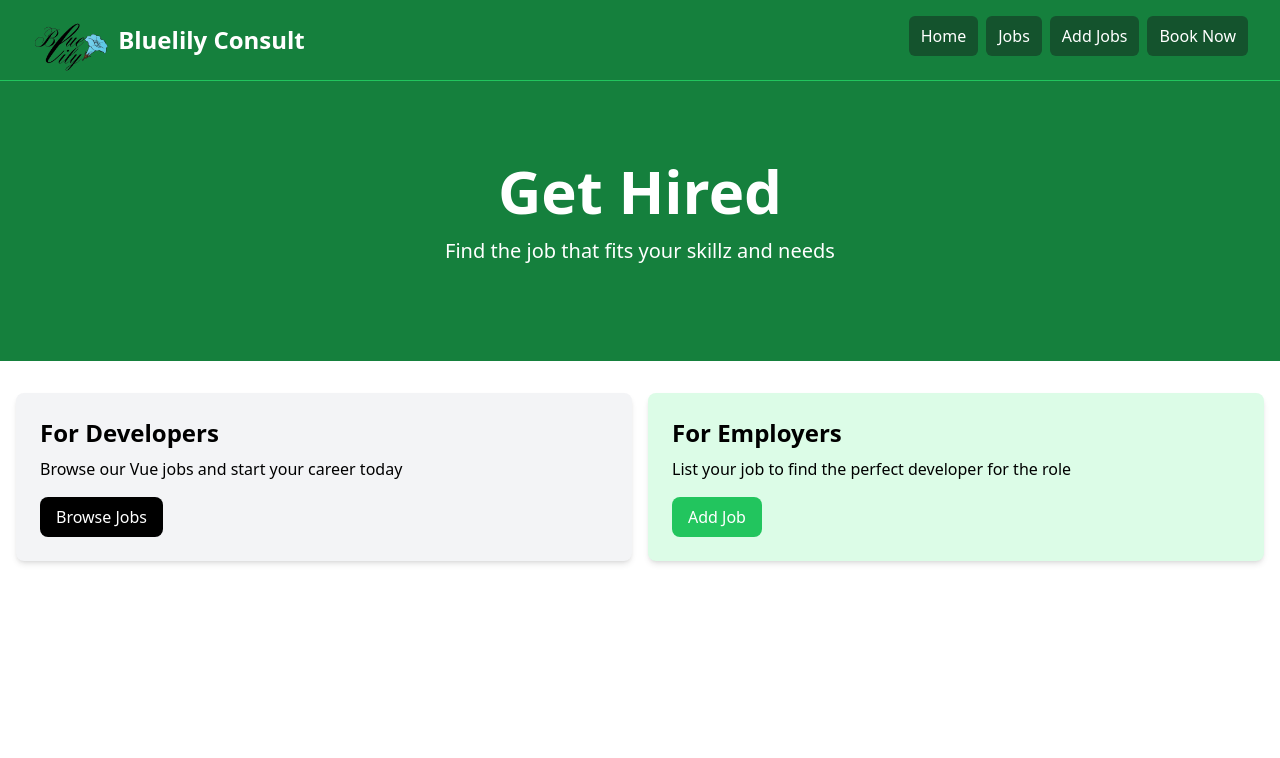
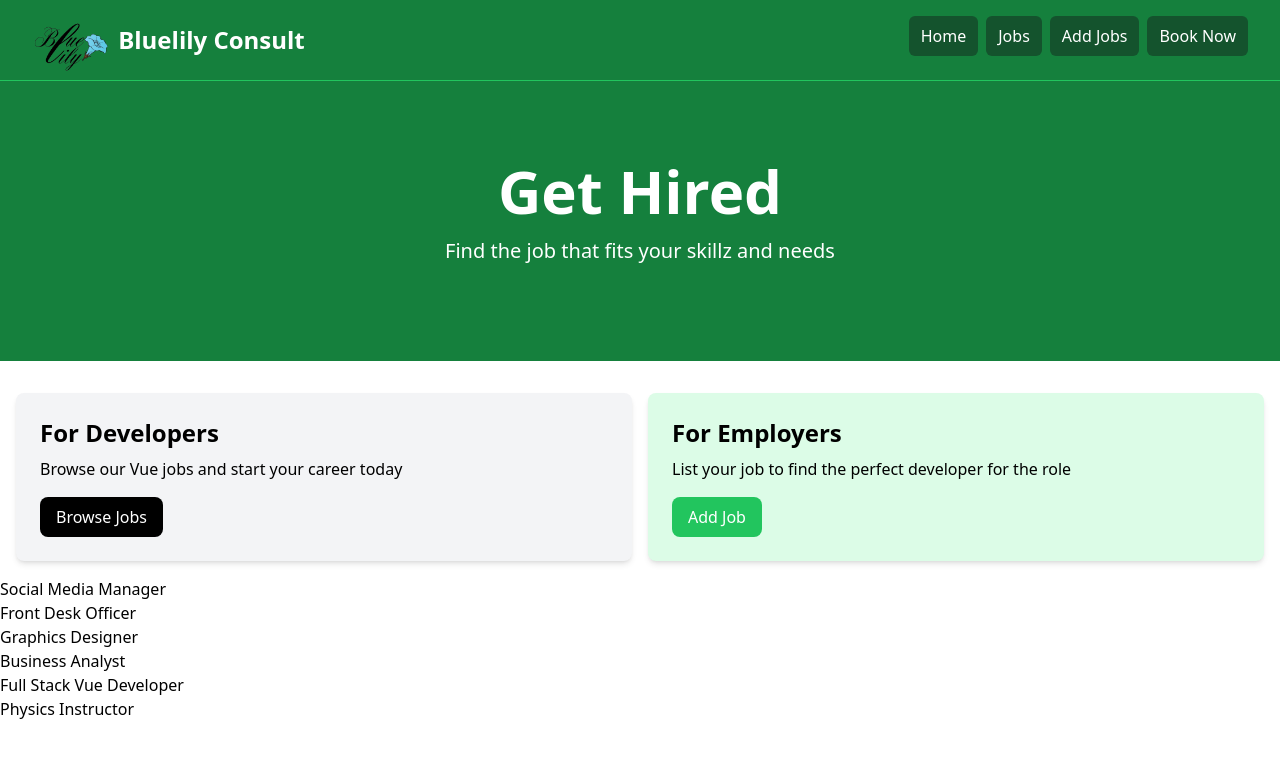
Before and after one commit to Mogle7Arkad/get-hired, a Vue app: page / in a window 1280 px wide. Shown: the top 758 px of the page. Built offline with nearby package versions, Linux system fonts and the light colour scheme.

Commit message:
use v-for directives to loop through the jobdata and display to confirm everything works

```diff
--- a/src/components/JobsListings.vue
+++ b/src/components/JobsListings.vue
@@ -5,4 +5,8 @@ import { ref } from "vue";
 const jobs = ref(JobData);
 </script>
 
-<template></template>
+<template>
+  <div v-for="job in jobs" :key="job.id">
+    {{ job.title }}
+  </div>
+</template>
```
